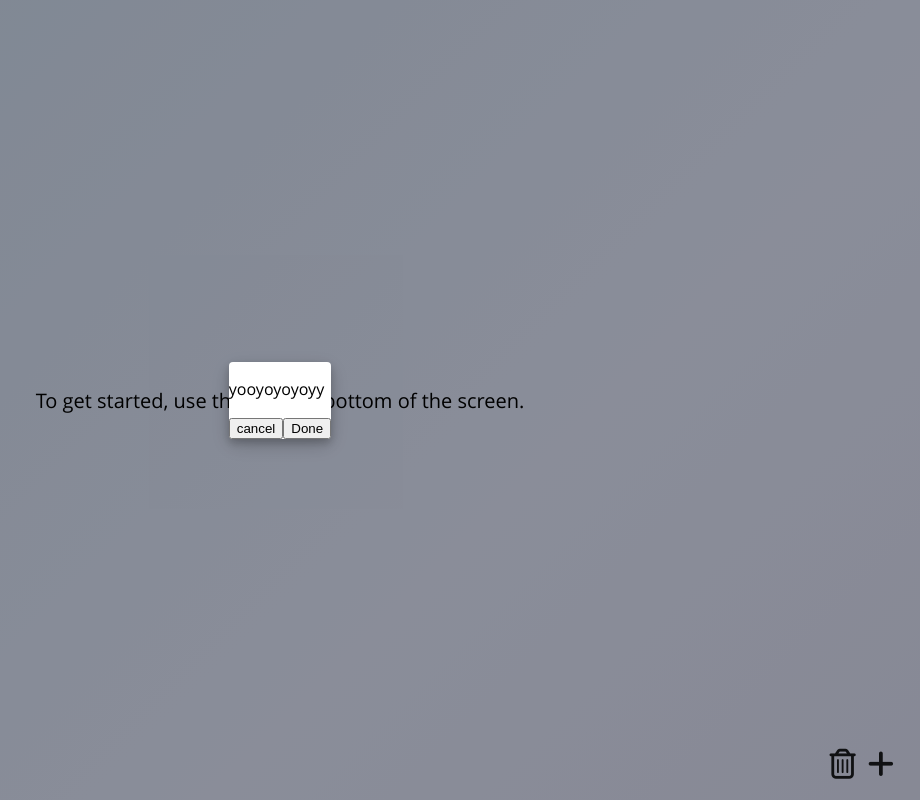
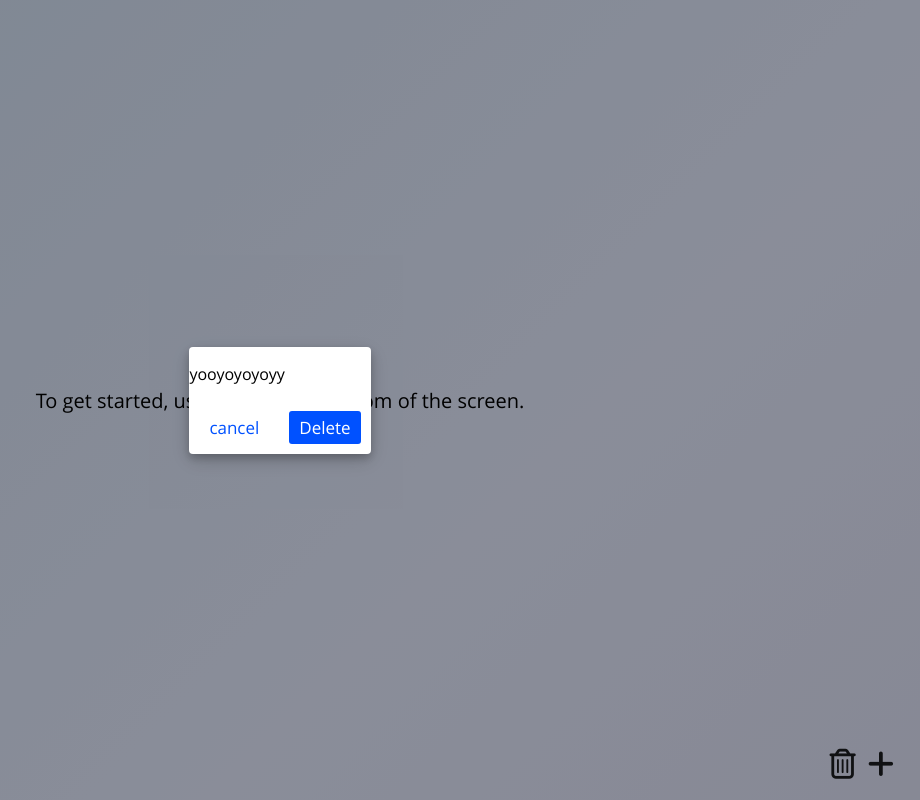
Before and after one commit to anton25360/vue-Bookmarks, a Vue app: page / in a window 1280 px wide. Both pictures are taken after a click on the button 1202 px from the left and 764 px from the top of the page. Shown: the whole page, without its empty margins (360-1280 px from the left). Built offline with nearby package versions, Linux system fonts and the light colour scheme.

Commit message:
modal hides on cancel btn  press

```diff
--- a/src/App.vue
+++ b/src/App.vue
@@ -59,11 +59,11 @@
     </div>
 
     <div id="deleteModalBackground">
-      <div id="deleteModalContent"><p>yooyoyoyoyy</p>
+      <div id="deleteModalContent">
+        <p>yooyoyoyoyy</p>
 
-            <button id="deleteModalCancelBtn">cancel</button>
-      <button id="deleteModalDoneBtn">Done</button>
-
+        <button id="deleteModalCancelBtn">cancel</button>
+        <button id="deleteModalDoneBtn">Delete</button>
       </div>
     </div>
   </div>
@@ -102,8 +102,11 @@ window.onload = () => {
 
   document.getElementById("deleteBtn").onclick = openDeleteModal; //opens delete modal
   document.getElementById("newBookmarkBtn").onclick = openModal; //run createNewBookmark (opens modal)
+
   document.getElementById("modalCancelBtn").onclick = closeModal; //add bookmark to DB and run closeModal (closes modal)
   document.getElementById("modalDoneBtn").onclick = AddBookmark; //add bookmark to DB and run closeModal (closes modal)
+  document.getElementById("deleteModalCancelBtn").onclick = closeModal; //add bookmark to DB and run closeModal (closes modal)
+  document.getElementById("deleteModalDoneBtn").onclick = AddBookmark; //add bookmark to DB and run closeModal (closes modal)
 };
 
 //new tile modal
@@ -114,6 +117,7 @@ function openModal() {
 
 function closeModal() {
   document.getElementById("modalBackground").style.visibility = "hidden"; //hide modal on close
+  document.getElementById("deleteModalBackground").style.visibility = "hidden"; //hide modal on close
 }
 
 //dlete modal
@@ -268,7 +272,8 @@ export default {
   display: inline-block;
   box-shadow: 0 4px 8px 0 rgba(0, 0, 0, 0.2), 0 6px 20px 0 rgba(0, 0, 0, 0.19);
 }
-#modalCancelBtn {
+#modalCancelBtn,
+#deleteModalCancelBtn {
   float: left;
   font-family: "product";
   font-size: 17px;
@@ -279,7 +284,8 @@ export default {
   padding: 5px 10px;
   margin: 10px;
 }
-#modalDoneBtn {
+#modalDoneBtn,
+#deleteModalDoneBtn {
   float: right;
   font-family: "product";
   /* font-weight: bold; */
@@ -293,6 +299,8 @@ export default {
 }
 
 #modalDoneBtn,
+#deleteModalCancelBtn,
+#deleteModalDoneBtn,
 #modalCancelBtn:hover {
   cursor: pointer;
 }
```
